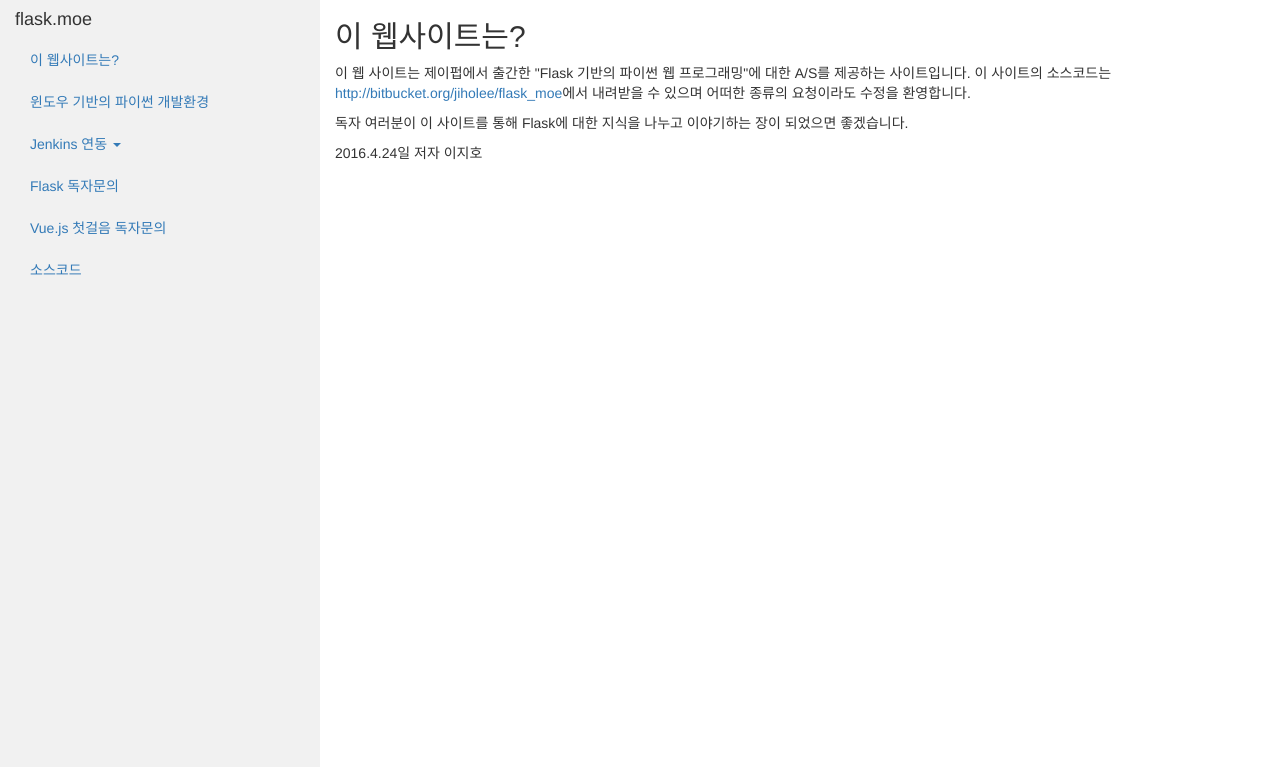
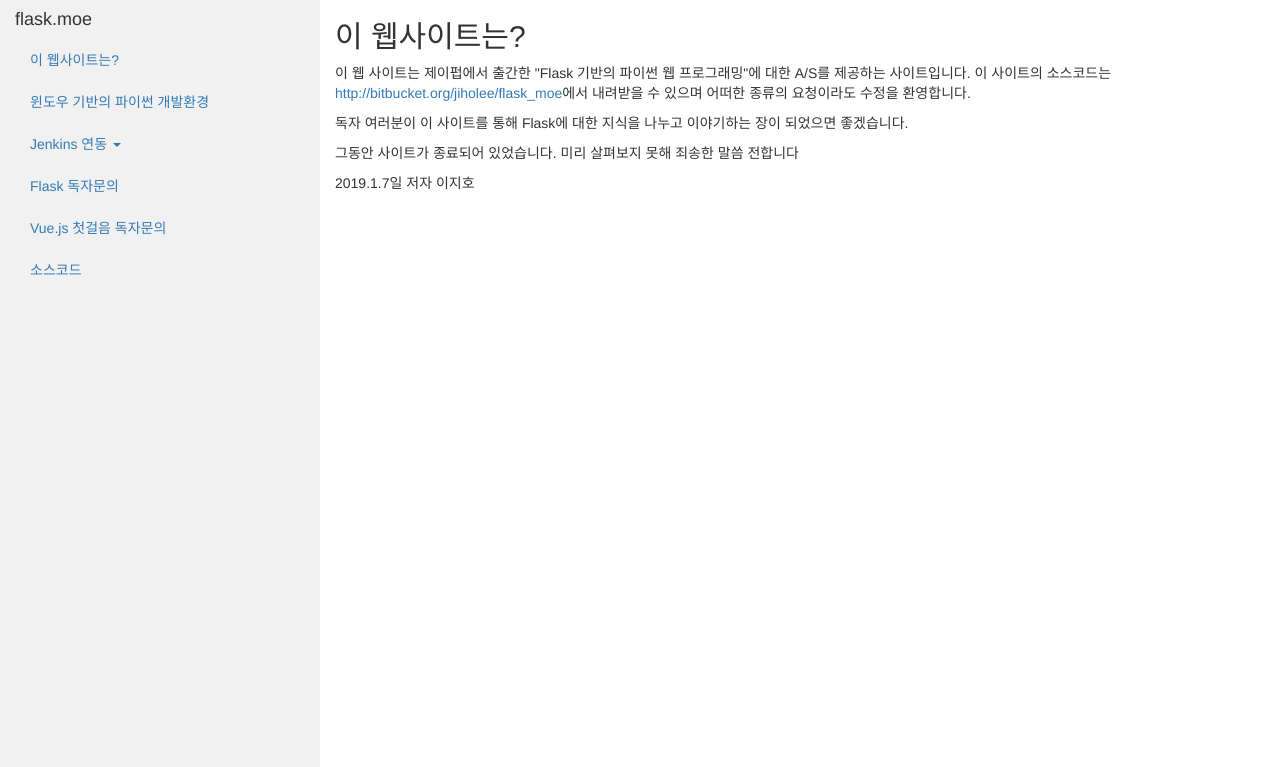
Before and after one commit to MrMoonKr/flask_moe-doc, a Python web app: template flask_moe/templates/index.html in a window 1280 px wide. Shown: the top 767 px of the page. Run offline with Jinja, Linux system fonts and the light colour scheme; the template is opened without the code that fills it, so the values that code supplies are empty; some libraries are stand-ins or nearby versions.

Commit message:
index.html modify

```diff
--- a/flask_moe/templates/index.html
+++ b/flask_moe/templates/index.html
@@ -66,5 +66,6 @@
         <a href="http://bitbucket.org/jiholee/flask_moe">http://bitbucket.org/jiholee/flask_moe</a>에서 내려받을 수 있으며
         어떠한 종류의 요청이라도 수정을 환영합니다.</p>
     <p>독자 여러분이 이 사이트를 통해 Flask에 대한 지식을 나누고 이야기하는 장이 되었으면 좋겠습니다.</p>
-    <p>2016.4.24일 저자 이지호</p>
+    <p>그동안 사이트가 종료되어 있었습니다. 미리 살펴보지 못해 죄송한 말씀 전합니다</p>
+    <p>2019.1.7일 저자 이지호</p>
 {% endblock %}
```
